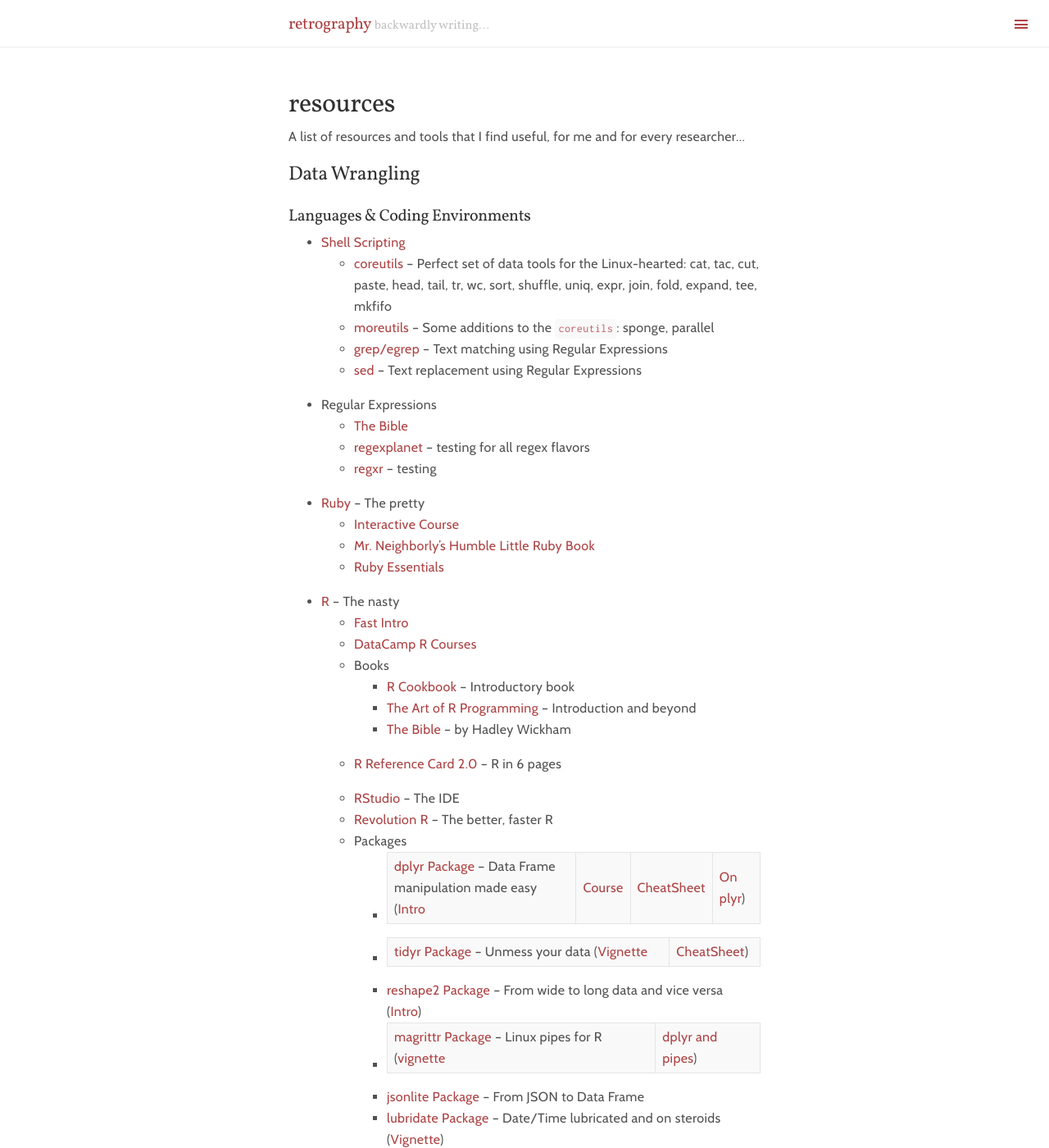
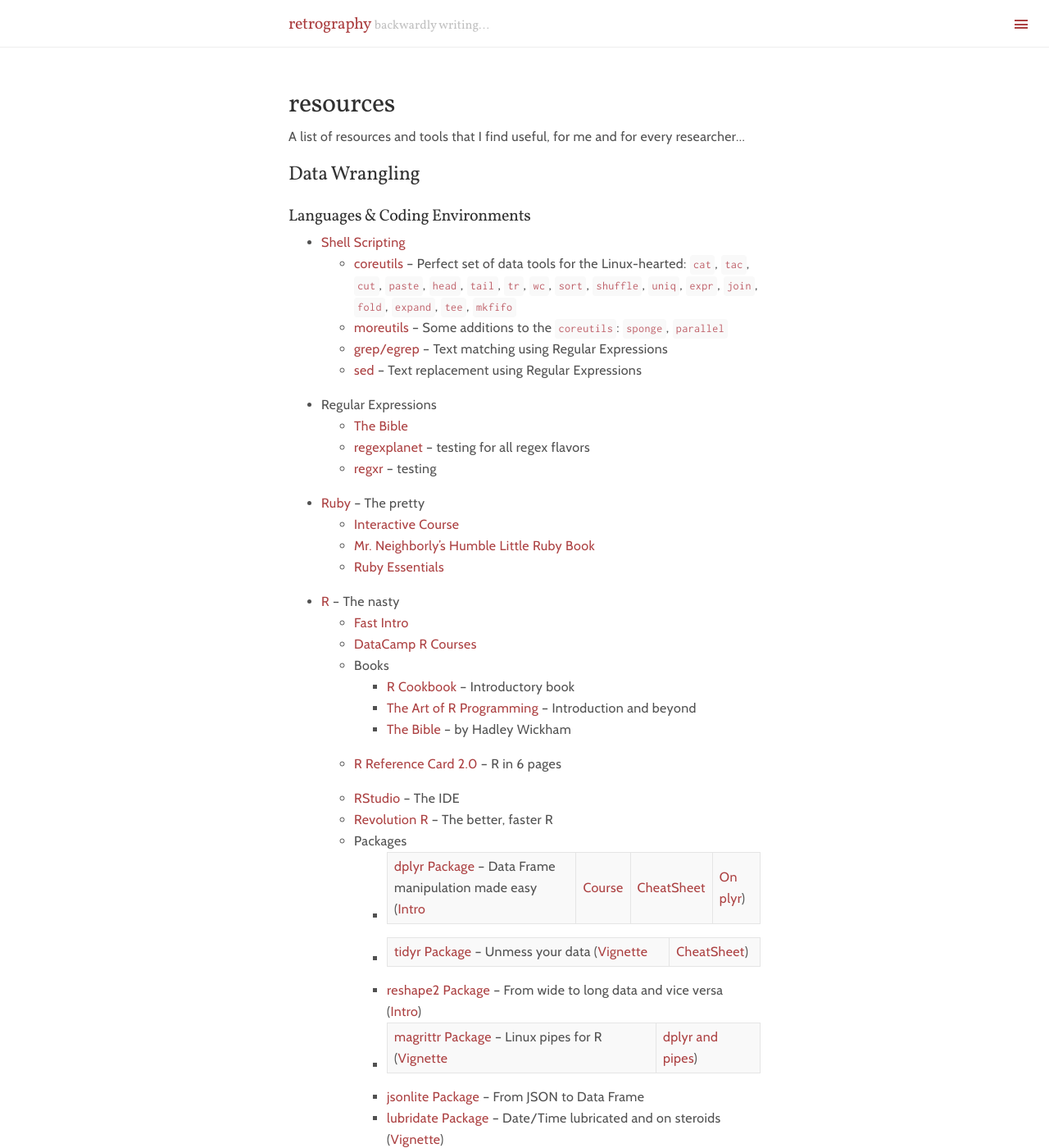
Before and after one commit to retrography/retrography.github.io, a Jekyll site: the page built from resources.markdown, in a window 1280 px wide and 1400 px high. Shown: the whole window at 82% size. Built offline with Jekyll 4.4.1, drawn with Linux system fonts in a browser that asks for light colours; Markdown is read by kramdown in place of the engine named in the settings; some of the changed text lies outside the part shown.

```diff
--- a/resources.markdown
+++ b/resources.markdown
@@ -10,8 +10,8 @@ A list of resources and tools that I find useful, for me and for every researche
 ### Languages & Coding Environments
 
 * [Shell Scripting](http://www.freeos.com/guides/lsst/)
-	* [coreutils](http://www.gnu.org/software/coreutils/coreutils.html) -- Perfect set of data tools for the Linux-hearted: cat, tac, cut, paste, head, tail, tr, wc, sort, shuffle, uniq, expr, join, fold, expand, tee, mkfifo
-	* [moreutils](http://joeyh.name/code/moreutils/) -- Some additions to the `coreutils`: sponge, parallel
+	* [coreutils](http://www.gnu.org/software/coreutils/coreutils.html) -- Perfect set of data tools for the Linux-hearted: `cat`, `tac`, `cut`, `paste`, `head`, `tail`, `tr`, `wc`, `sort`, `shuffle`, `uniq`, `expr`, `join`, `fold`, `expand`, `tee`, `mkfifo`
+	* [moreutils](http://joeyh.name/code/moreutils/) -- Some additions to the `coreutils`: `sponge`, `parallel`
 	* [grep/egrep](http://www.grymoire.com/Unix/Grep.html) -- Text matching using Regular Expressions
 	* [sed](http://www.grymoire.com/Unix/Sed.html) -- Text replacement using Regular Expressions
 
@@ -40,7 +40,7 @@ A list of resources and tools that I find useful, for me and for every researche
 		* [dplyr Package]() -- Data Frame manipulation made easy ([Intro](https://cran.rstudio.com/web/packages/dplyr/vignettes/introduction.html) | [Course](https://www.datacamp.com/courses/dplyr-data-manipulation-r-tutorial) | [CheatSheet](https://www.rstudio.com/wp-content/uploads/2015/02/data-wrangling-cheatsheet.pdf) | [On plyr](http://seananderson.ca/2013/12/01/plyr.html))
 		* [tidyr Package](https://cran.r-project.org/web/packages/tidyr/index.html) -- Unmess your data ([Vignette](https://cran.r-project.org/web/packages/tidyr/vignettes/tidy-data.html) | [CheatSheet](https://www.rstudio.com/wp-content/uploads/2015/02/data-wrangling-cheatsheet.pdf))
 		* [reshape2 Package](https://cran.r-project.org/web/packages/reshape2/index.html) -- From wide to long data and vice versa ([Intro](http://seananderson.ca/2013/10/19/reshape.html))
-		* [magrittr Package](https://cran.r-project.org/web/packages/magrittr/index.html) -- Linux pipes for R ([vignette](https://cran.r-project.org/web/packages/magrittr/vignettes/magrittr.html) | [dplyr and pipes](http://seananderson.ca/2014/09/13/dplyr-intro.html))
+		* [magrittr Package](https://cran.r-project.org/web/packages/magrittr/index.html) -- Linux pipes for R ([Vignette](https://cran.r-project.org/web/packages/magrittr/vignettes/magrittr.html) | [dplyr and pipes](http://seananderson.ca/2014/09/13/dplyr-intro.html))
 		* [jsonlite Package](https://cran.r-project.org/web/packages/jsonlite/index.html) -- From JSON to Data Frame
 		* [lubridate Package](https://cran.r-project.org/web/packages/lubridate/index.html) -- Date/Time lubricated and on steroids ([Vignette](https://cran.r-project.org/web/packages/lubridate/vignettes/lubridate.html))
 		* [stringr Package](https://cran.r-project.org/web/packages/stringr/index.html) -- Strings for mere mortals ([Vignette](https://cran.r-project.org/web/packages/stringr/vignettes/stringr.html))
@@ -82,7 +82,7 @@ A list of resources and tools that I find useful, for me and for every researche
 
 ### Compute
 
-* [Compute Canada](https://www.computecanada.ca) -- Maple leaf computing force
+* [Compute Canada](https://www.computecanada.ca) -- Maple Leaf computing force
 * [Calcul Quebec](http://www.calculquebec.ca/en/) -- Je me souviens computing force
 * [McGill HPC](http://www.hpc.mcgill.ca) -- Martlet computing force
 * [terminal.com](https://www.terminal.com) -- Pausible virtual machines
```
